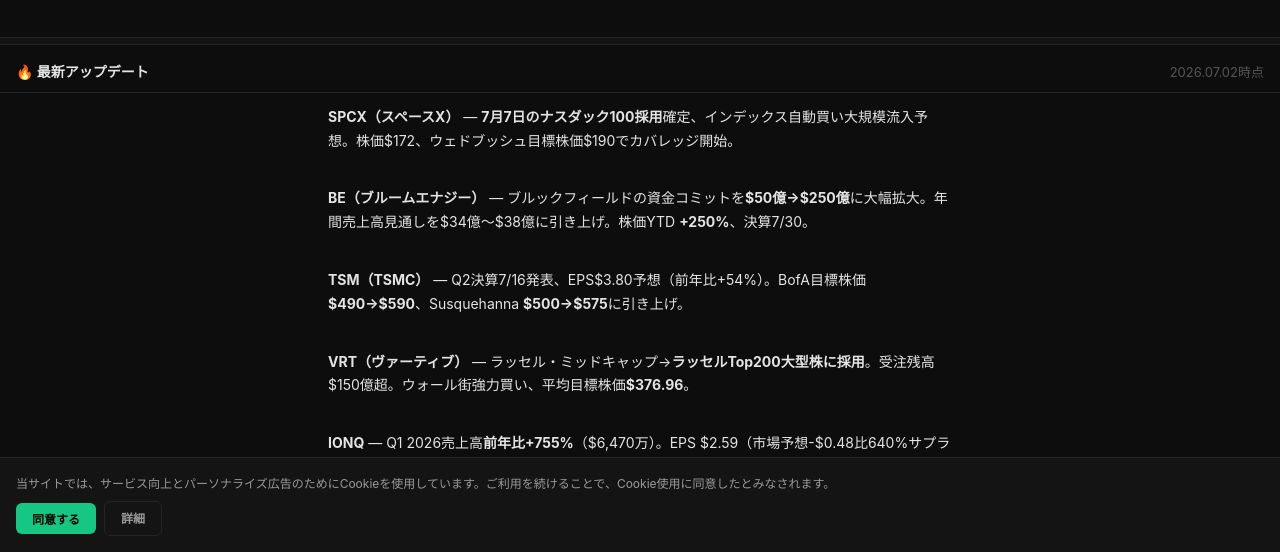
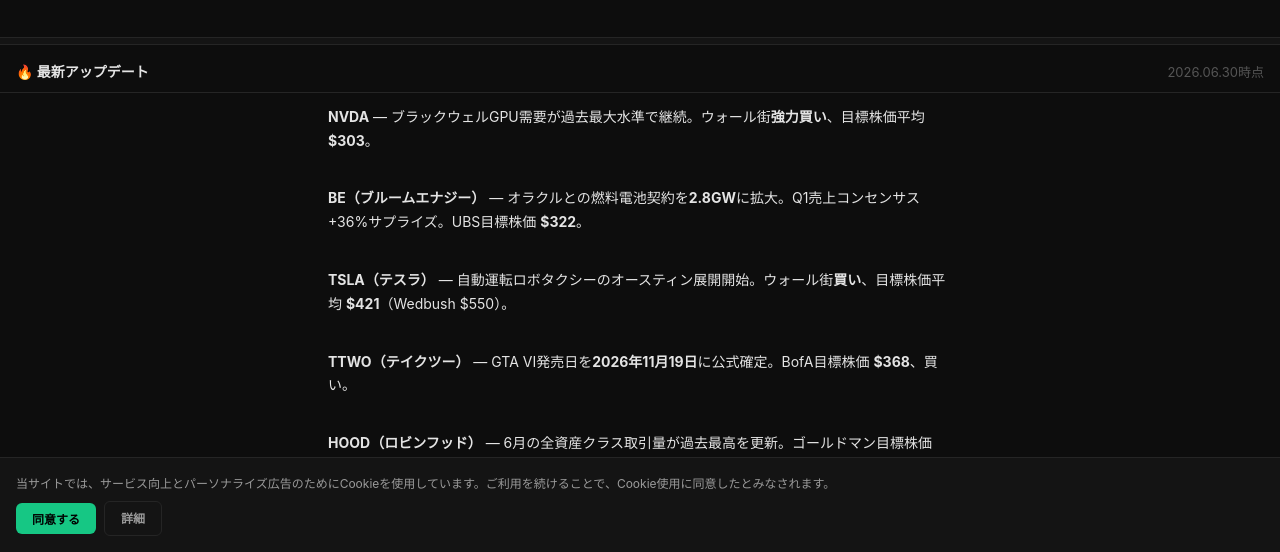
Before and after one commit to insukimee/-, a plain HTML site: page ja/index.html in a window 1280 px wide. Shown: the part 248-800 px from the top of the page. Drawn offline with Linux system fonts and the light colour scheme; a script that the page names is missing.

Commit message:
Revert index and stock-analysis to main base to resolve merge conflicts

```diff
--- a/ja/index.html
+++ b/ja/index.html
@@ -59,24 +59,24 @@
     <div class="section-divider"></div>
     <div class="section-header">
       <h2>🔥 最新アップデート</h2>
-      <span style="font-size:13px;color:var(--text-muted);">2026.07.02時点</span>
+      <span style="font-size:13px;color:var(--text-muted);">2026.06.30時点</span>
     </div>
     <div class="container">
       <div style="display:flex;flex-direction:column;gap:10px;padding-bottom:8px;">
         <div style="padding:12px 16px;border:1px solid var(--border);border-radius:8px;font-size:14px;line-height:1.7;">
-          <strong>SPCX（スペースX）</strong> — <strong>7月7日のナスダック100採用</strong>確定、インデックス自動買い大規模流入予想。株価$172、ウェドブッシュ目標株価$190でカバレッジ開始。
+          <strong>NVDA</strong> — ブラックウェルGPU需要が過去最大水準で継続。ウォール街<strong>強力買い</strong>、目標株価平均 <strong>$303</strong>。
         </div>
         <div style="padding:12px 16px;border:1px solid var(--border);border-radius:8px;font-size:14px;line-height:1.7;">
-          <strong>BE（ブルームエナジー）</strong> — ブルックフィールドの資金コミットを<strong>$50億→$250億</strong>に大幅拡大。年間売上高見通しを$34億〜$38億に引き上げ。株価YTD <strong>+250%</strong>、決算7/30。
+          <strong>BE（ブルームエナジー）</strong> — オラクルとの燃料電池契約を<strong>2.8GW</strong>に拡大。Q1売上コンセンサス+36%サプライズ。UBS目標株価 <strong>$322</strong>。
         </div>
         <div style="padding:12px 16px;border:1px solid var(--border);border-radius:8px;font-size:14px;line-height:1.7;">
-          <strong>TSM（TSMC）</strong> — Q2決算7/16発表、EPS$3.80予想（前年比+54%）。BofA目標株価<strong>$490→$590</strong>、Susquehanna <strong>$500→$575</strong>に引き上げ。
+          <strong>TSLA（テスラ）</strong> — 自動運転ロボタクシーのオースティン展開開始。ウォール街<strong>買い</strong>、目標株価平均 <strong>$421</strong>（Wedbush $550）。
         </div>
         <div style="padding:12px 16px;border:1px solid var(--border);border-radius:8px;font-size:14px;line-height:1.7;">
-          <strong>VRT（ヴァーティブ）</strong> — ラッセル・ミッドキャップ→<strong>ラッセルTop200大型株に採用</strong>。受注残高$150億超。ウォール街強力買い、平均目標株価<strong>$376.96</strong>。
+          <strong>TTWO（テイクツー）</strong> — GTA VI発売日を<strong>2026年11月19日</strong>に公式確定。BofA目標株価 <strong>$368</strong>、買い。
         </div>
         <div style="padding:12px 16px;border:1px solid var(--border);border-radius:8px;font-size:14px;line-height:1.7;">
-          <strong>IONQ</strong> — Q1 2026売上高<strong>前年比+755%</strong>（$6,470万）。EPS $2.59（市場予想-$0.48比640%サプライズ）。現金$31億保有。
+          <strong>HOOD（ロビンフッド）</strong> — 6月の全資産クラス取引量が過去最高を更新。ゴールドマン目標株価 <strong>$121</strong> に引き上げ。
         </div>
       </div>
     </div>
```
Also changed, not shown: ko/index.html (+6 -6 lines).
